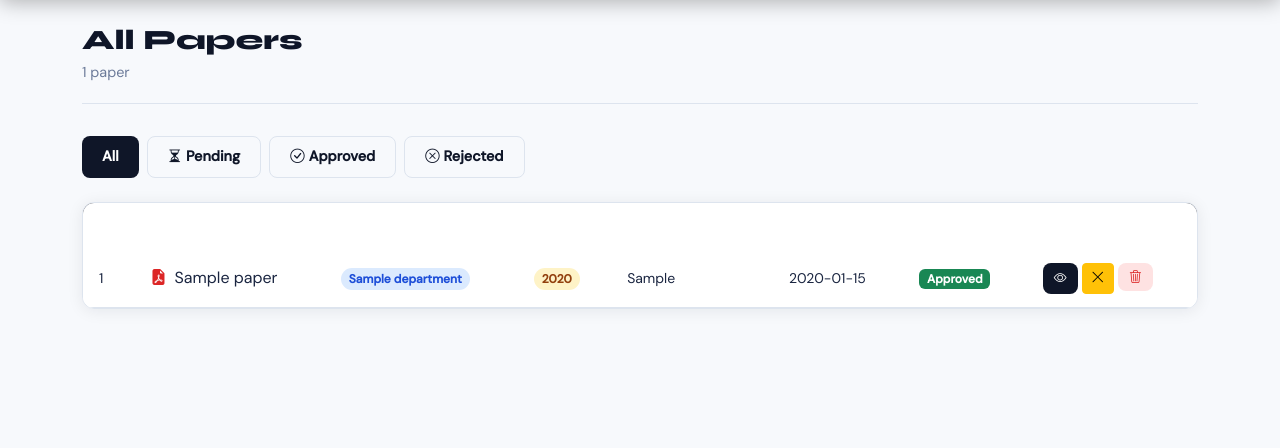
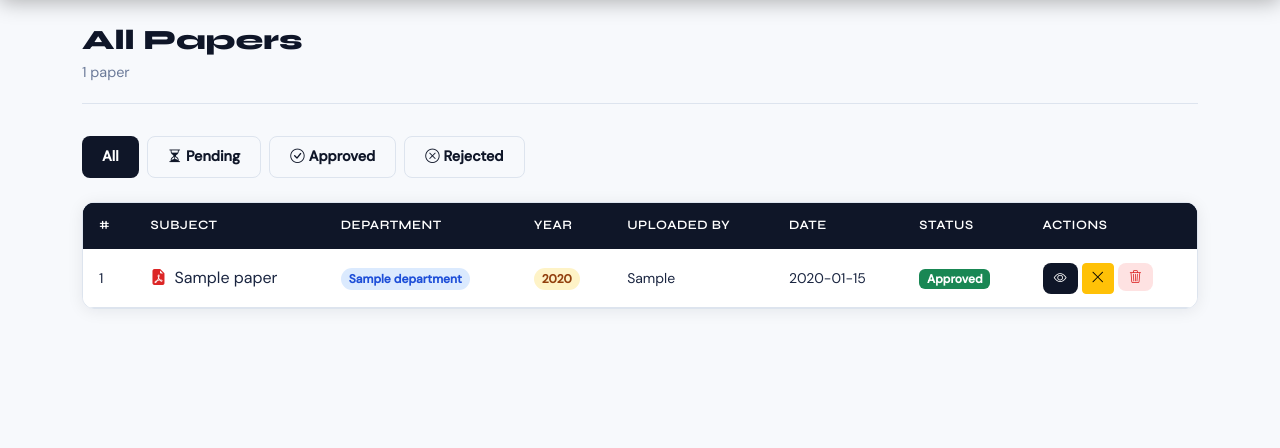
Before and after one commit to srinath-m29/QPapers, a Flask app: page /admin/papers in a window 1280 px wide. Shown: the part 67-515 px from the top of the page. Run offline with Flask 3, Linux system fonts and the light colour scheme; the visitor is signed in with stand-in values (Sample User, id 1); a database or web service that is not in the repository returns one stand-in record (values such as "Sample title"); some libraries are stand-ins or nearby versions.

Commit message:
Update main.css

```diff
--- a/static/css/main.css
+++ b/static/css/main.css
@@ -788,17 +788,26 @@ h1, h2, h3, h4, h5 {
 .stat-card:nth-child(3) { animation-delay: 0.12s; }
 .stat-card:nth-child(4) { animation-delay: 0.18s; }
 
-/* Fix hidden white/light text issue */
+/* ===== FIX TABLE HEADER ===== */
 
-.text-muted {
-    color: #6b7a99 !important;
-    opacity: 1 !important;
+.qp-table thead,
+.qp-table thead tr {
+    background: #0f1628 !important;
 }
 
-.qp-table td {
+.qp-table thead th {
+    background: #0f1628 !important;
+    color: #ffffff !important;
+    border: none !important;
+}
+
+/* Body text */
+.qp-table tbody td {
     color: #1a2540 !important;
 }
 
-.qp-table tbody td.small {
+/* Mobile cards */
+.card,
+.card * {
     color: #1a2540 !important;
 }
```
